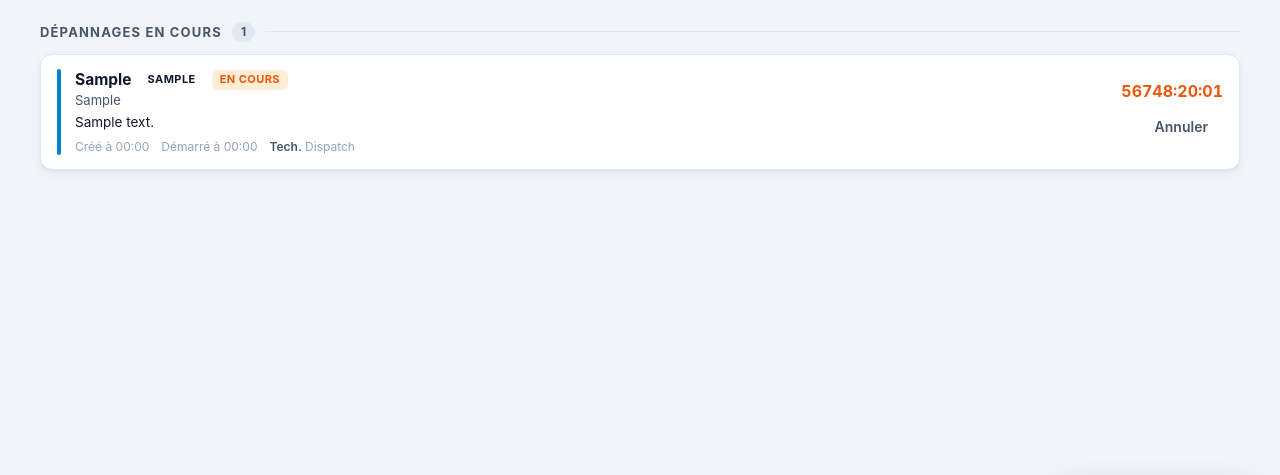
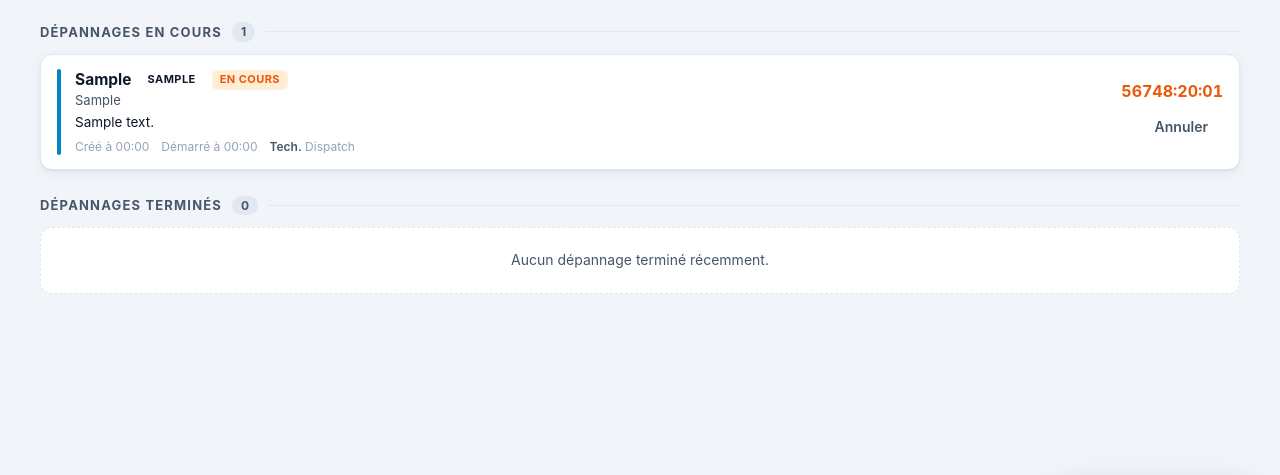
Before and after one commit to nino5713/astreinte, a Flask app: page /dashboard in a window 1280 px wide. Shown: the part 250-725 px from the top of the page. Run offline with Flask 3, Linux system fonts and the light colour scheme; the visitor is signed in with stand-in values (Sample User, id 1); data comes from the database, SQL or seed files in the repository; tables that the repository leaves empty hold one stand-in row (values such as "Sample post").

Commit message:
Add files via upload

```diff
--- a/static/app.js
+++ b/static/app.js
@@ -255,6 +255,51 @@ function rendreDepannagesDispatch(etat) {
       </div>
     </div>`;
   }).join("");
+
+  // Dépannages terminés (récents)
+  const finis = etat.depannages
+    .filter((d) => d.statut === "termine")
+    .sort((a, b) => (b.date_fin || "").localeCompare(a.date_fin || ""));
+  document.getElementById("compte-dep-fini").textContent = finis.length;
+  const lf = document.getElementById("liste-dep-fini");
+  lf.innerHTML = finis.length ? finis.map(carteDepFinie).join("")
+    : `<div class="vide">Aucun dépannage terminé récemment.</div>`;
+}
+
+function dureeInterv(deb, fin) {
+  if (!deb || !fin) return "";
+  const ms = new Date(fin) - new Date(deb);
+  if (ms <= 0) return "";
+  const min = Math.round(ms / 60000);
+  const h = Math.floor(min / 60), m = min % 60;
+  return h ? `${h} h ${String(m).padStart(2, "0")}` : `${m} min`;
+}
+
+function carteDepFinie(d) {
+  const duree = dureeInterv(d.date_debut, d.date_fin);
+  return `<div class="carte-dep fini pri-${d.priorite}">
+    <div class="bande"></div>
+    <div class="infos">
+      <div class="haut">
+        <span class="client">${ech(d.client)}</span>
+        <span class="tag st-termine">Terminé</span>
+      </div>
+      ${d.lieu ? `<div class="lieu">${ech(d.lieu)}</div>` : ""}
+      ${d.description ? `<div class="desc">${ech(d.description)}</div>` : ""}
+      <div class="meta">
+        ${d.technicien_nom ? `<span><b>Tech.</b> ${ech(d.technicien_nom)}</span>` : ""}
+        ${d.date_fin ? `<span>Terminé le ${fmtDateHeure(d.date_fin)}</span>` : ""}
+        ${duree ? `<span><b>Durée</b> ${duree}</span>` : ""}
+      </div>
+    </div>
+  </div>`;
+}
+
+function fmtDateHeure(iso) {
+  if (!iso) return "";
+  const d = new Date(iso);
+  return d.toLocaleDateString("fr-FR", { day: "2-digit", month: "2-digit" }) + " " +
+         d.toLocaleTimeString("fr-FR", { hour: "2-digit", minute: "2-digit" });
 }
 
 function majChronos() {
@@ -390,6 +435,14 @@ function rendreMesDepannages(etat) {
   const libEl = document.getElementById("depannages-libres");
   libEl.innerHTML = libres.length ? libres.map((d) => carteDepTech(d, false)).join("")
     : `<div class="vide">Rien à prendre pour le moment.</div>`;
+
+  const finis = etat.depannages
+    .filter((d) => d.technicien_id === window.MOI && d.statut === "termine")
+    .sort((a, b) => (b.date_fin || "").localeCompare(a.date_fin || ""));
+  const finEl = document.getElementById("mes-depannages-finis");
+  document.getElementById("compte-mes-finis").textContent = finis.length;
+  if (finEl) finEl.innerHTML = finis.length ? finis.map(carteDepFinie).join("")
+    : `<div class="vide">Aucune intervention terminée récemment.</div>`;
 }
 
 function carteDepTech(d, estMien) {
--- a/static/style.css
+++ b/static/style.css
@@ -438,6 +438,9 @@ a { color: inherit; }
 /* Pastille de couleur d'un technicien */
 .pt-dot { display: inline-block; width: 10px; height: 10px; border-radius: 50%; margin-right: 7px; vertical-align: middle; }
 .ajust-lien { width: 100%; margin-top: 10px; font-size: 13px; }
+.carte-dep.fini { opacity: .85; }
+.carte-dep.fini .bande { background: var(--dispo, #16A34A); }
+.tag.st-termine { background: var(--dispo-bg, #DCFCE7); color: var(--dispo, #16A34A); }
 /* Postes d'astreinte sur les cartes du tableau de bord */
 .postes { display: flex; flex-wrap: wrap; gap: 6px; margin-top: 8px; }
 .poste-tag { font-size: 11px; font-weight: 700; padding: 2px 9px; border-radius: 999px; border: 1.5px solid; background: #fff; }
--- a/templates/dashboard.html
+++ b/templates/dashboard.html
@@ -17,6 +17,12 @@
     <span class="barre"></span>
   </div>
   <div class="liste-dep" id="liste-dep"></div>
+
+  <div class="section-titre">
+    Dépannages terminés <span class="compte" id="compte-dep-fini">0</span>
+    <span class="barre"></span>
+  </div>
+  <div class="liste-dep" id="liste-dep-fini"></div>
 
 </div>
 
--- a/templates/technicien.html
+++ b/templates/technicien.html
@@ -23,6 +23,9 @@
 
   <div class="section-titre">À prendre <span class="compte" id="compte-libres">0</span><span class="barre"></span></div>
   <div id="depannages-libres"></div>
+
+  <div class="section-titre">Mes interventions terminées <span class="compte" id="compte-mes-finis">0</span><span class="barre"></span></div>
+  <div id="mes-depannages-finis"></div>
 
 </div>
 
```
